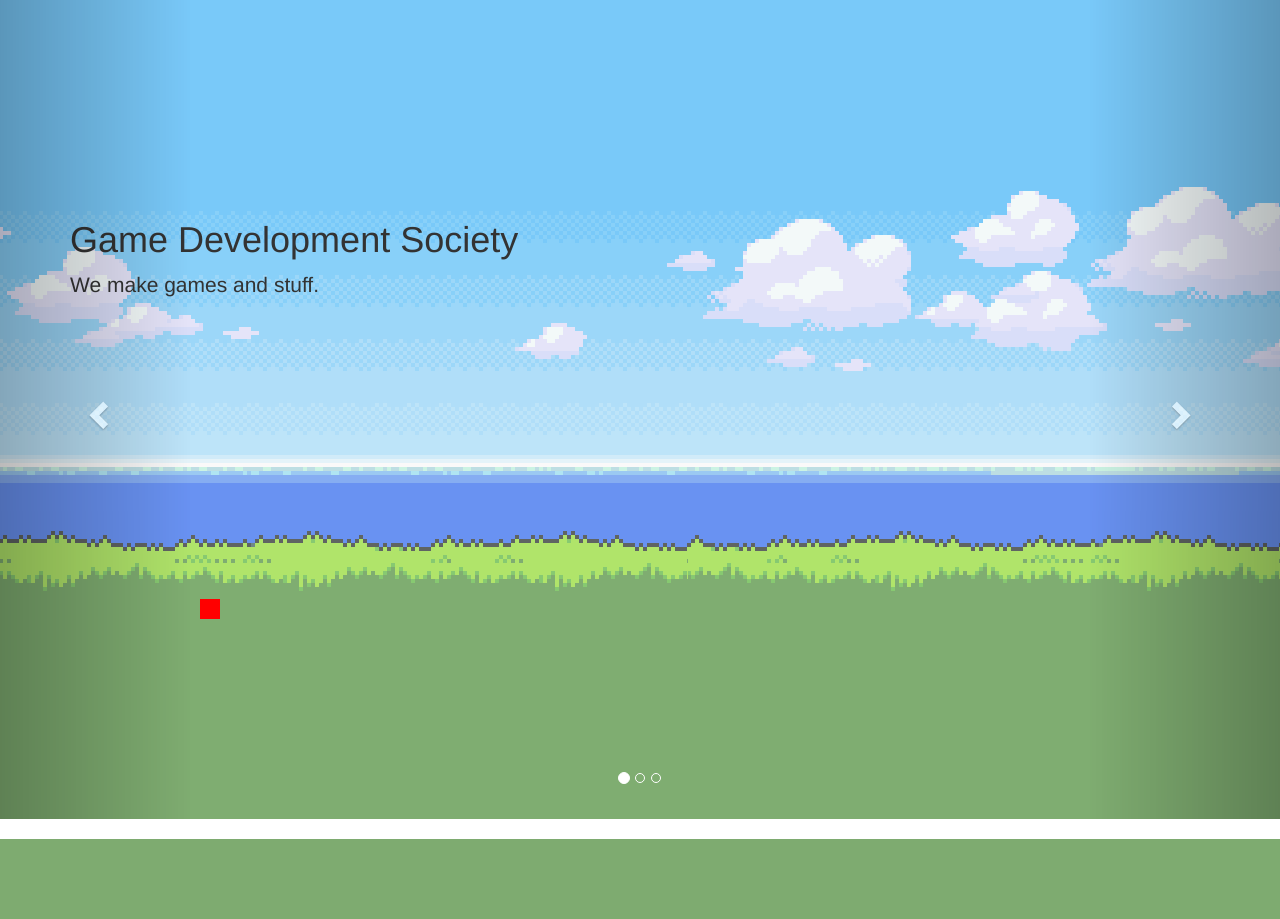
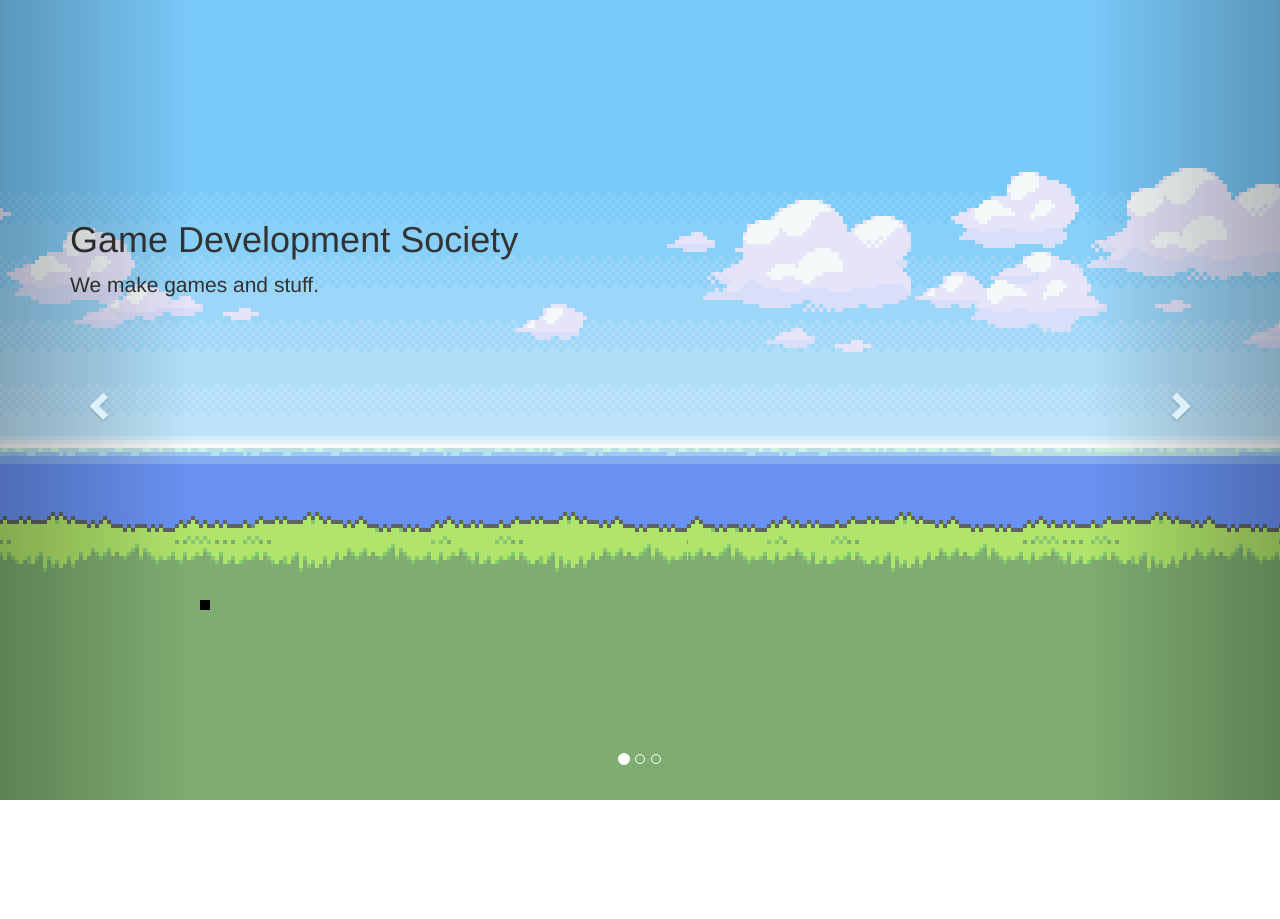
Before and after one commit to cbreezier/gds-site, a Django app: page / in a window 1280 px wide. Shown: the part 52-971 px from the top of the page. Before the commit the page ends 891 px from the top, so only its background shows below. Run offline with Django 3.2, Linux system fonts and the light colour scheme; some libraries are stand-ins or nearby versions.

Commit message:
Convert to canvas

```diff
--- a/project/main/static/css/main.css
+++ b/project/main/static/css/main.css
@@ -1,21 +1,14 @@
 #home-banner {
-    background-image: url('../assets/bg.png');
     background-position: 50% 100%;
-    padding-top: 200px;
-    padding-bottom: 500px;
+
+    height: 800px;
 
     position: relative;
     top: -20px;
 }
-
-#hero {
-    width: 20px;
-    height: 20px;
-    background-color: red;
-    position: absolute;
-
-    left: 200px;
-    bottom: 400px;
+.banner-item-content {
+    position: relative;
+    top: -600px;
 }
 
 .event {
--- a/project/main/templates/home.html
+++ b/project/main/templates/home.html
@@ -14,7 +14,8 @@
     <!-- Wrapper for slides -->
     <div id="home-banner-wrapper" class="carousel-inner" role="listbox">
       <div class="item active">
-        <div class="container">
+        <canvas id="game0" class="game"></canvas>
+        <div class="container banner-item-content">
           <h1>Game Development Society</h1>
           <p class="lead">
             We make games and stuff.
@@ -22,7 +23,8 @@
         </div>
       </div>
       <div class="item">
-        <div class="container">
+        <canvas id="game1" class="game"></canvas>
+        <div class="container banner-item-content">
           <h1>Unity Workshops</h1>
           <p class="lead">
             Learn to make games in the awesome Unity3D engine
@@ -30,7 +32,8 @@
         </div>
       </div>
       <div class="item">
-        <div class="container">
+        <canvas id="game2" class="game"></canvas>
+        <div class="container banner-item-content">
           <h1>LAG Night</h1>
           <p class="lead">
             Fun social night filled with games and stuff
@@ -48,82 +51,122 @@
       <span class="glyphicon glyphicon-chevron-right" aria-hidden="true"></span>
       <span class="sr-only">Next</span>
     </a>
-
-    <!-- Hero! -->
-    <div id="hero"></div>
   </div>
 
   <script>
-    var ground = 200;
+    var ground = 600;
     var edge = 100;
     var speed = 14; // Speed that we move at
-    var gravity = -0.5;
-    var jump = 15;
+    var gravity = 0.5;
+    var jump = -15;
 
-    var heroSpeedX = 0;
-    var heroSpeedY = 0;
+    var playerX = 200;
+    var playerY = 400;
+    var playerSpeedX = 0;
+    var playerSpeedY = 0;
 
     var keyMap = {};
 
-    var transitioning = false;
+    var bgImg = new Image();
+    bgImg.src = 'static/assets/bg.png';
 
-    function animate() {
-      var heroX = parseInt($('#hero').css('left'));
-      var heroY = parseInt($('#hero').css('bottom'));
+    var prevGame = 0;
 
-      if (!transitioning) {
+    function scrollLeft() {
+      var currentIndex = $('.item.active').index();
+      $('#home-banner').carousel(((currentIndex - 1) % 3 + 3) % 3);
+    }
+    function scrollRight() {
+      var currentIndex = $('.item.active').index();
+      $('#home-banner').carousel((currentIndex + 1) % 3);
+    }
+
+    function animate(index) {
+      var currentIndex = $('.item.active').index();
+      if (index !== undefined) {
+        console.log(index);
+        currentIndex = index;
+      }
+      var canvas = document.getElementById('game' + currentIndex);
+      var ctx = canvas.getContext('2d');
+      var stageHeight = canvas.height;
+      var stageWidth = canvas.width;
+
+      ctx.clearRect(0, 0, stageWidth, stageHeight);
+
+      // Reset?
+      if (prevGame !== currentIndex) {
+        if (prevGame === currentIndex - 1 || (prevGame === 2 && currentIndex === 0)) {
+          playerX = 200;
+        }
+        if (prevGame === currentIndex + 1 || (prevGame === 0 && currentIndex === 2)) {
+          playerX = 1400;
+        }
+        playerY = 400;
+      }
+      prevGame = currentIndex;
+
       // Gravity
-        if (heroY > ground) {
-          heroSpeedY += gravity;
+      if (playerY < ground) {
+        playerSpeedY += gravity;
       } else {
-          heroSpeedY = 0;
-          heroY = ground;
+        playerSpeedY = 0;
+        playerY = ground;
       }
 
       // Key input
-        heroSpeedX = 0;
+      playerSpeedX = 0;
       if (keyMap[68]) {
-          heroSpeedX += speed;
+        playerSpeedX += speed;
       }
       if (keyMap[65]) {
-          heroSpeedX -= speed;
+        playerSpeedX -= speed;
       }
-        if (heroY <= ground && keyMap[87]) {
-          heroSpeedY = jump;
+      if (playerY >= ground && keyMap[87]) {
+        playerSpeedY = jump;
       }
 
       // Move!
-        heroX += heroSpeedX;
-        heroY += heroSpeedY;
+      playerX += playerSpeedX;
+      playerY += playerSpeedY;
+
+      // // Change level
+      if (playerX < edge) {
+        scrollLeft();
+      } else if (playerX > stageWidth - edge) {
+        scrollRight();
       }
 
-      // Change level
-      var currentIndex = $('.item.active').index();
-      var stageWidth = parseInt($('#home-banner').outerWidth());
-      if (heroX < edge) {
-        $('#home-banner').carousel(((currentIndex - 1) % 3 + 3) % 3);
-        heroX = stageWidth - edge - 50;
-        transitioning = true;
-        $('#home-banner').animate({'background-position-x': 100 * heroX / stageWidth + '%', 'background-position-y': '100%'}, function() {transitioning = false;});
-      } else if (heroX > stageWidth - edge) {
-        $('#home-banner').carousel((currentIndex + 1) % 3);
-        heroX = edge + 50;
-        transitioning = true;
-        $('#home-banner').animate({'background-position-x': 100 * heroX / stageWidth + '%', 'background-position-y': '100%'}, function() {transitioning = false;});
-      }
+      // Draw (slightly) scrolling background
+      ctx.drawImage(bgImg, (stageWidth - bgImg.width) * playerX / stageWidth, stageHeight - bgImg.height);
 
-      // Move background
-      if (!transitioning) {
-        $('#home-banner').css({'background-position-x': 100 * heroX / stageWidth + '%', 'background-position-y': '100%'});
-      }
+      // Actually draw sprite
+      ctx.beginPath();
+      ctx.rect(playerX, playerY, 10, 10);
+      ctx.fill();
+      ctx.closePath();
 
-      // Actually move sprite
-      $('#hero').css('left', heroX);
-      $('#hero').css('bottom', heroY);
+      /*
+       * Enemies
+       */
     }
 
     $(document).ready(function() {
+      $('.game').each(function() {
+        this.width = $('#home-banner').outerWidth();
+        this.height = $('#home-banner').outerHeight();
+      });
+
+      // After image is loaded
+      bgImg.onload = function() {
+        // Pre-load resources
+        animate(0);
+        animate(1);
+        animate(2);
+
+        // Animate!
         setInterval(animate, 20);
+      }
     });
 
     $(document).on('keydown', function(e) {
```
Lines whose indentation alone changed are shown as unchanged.
